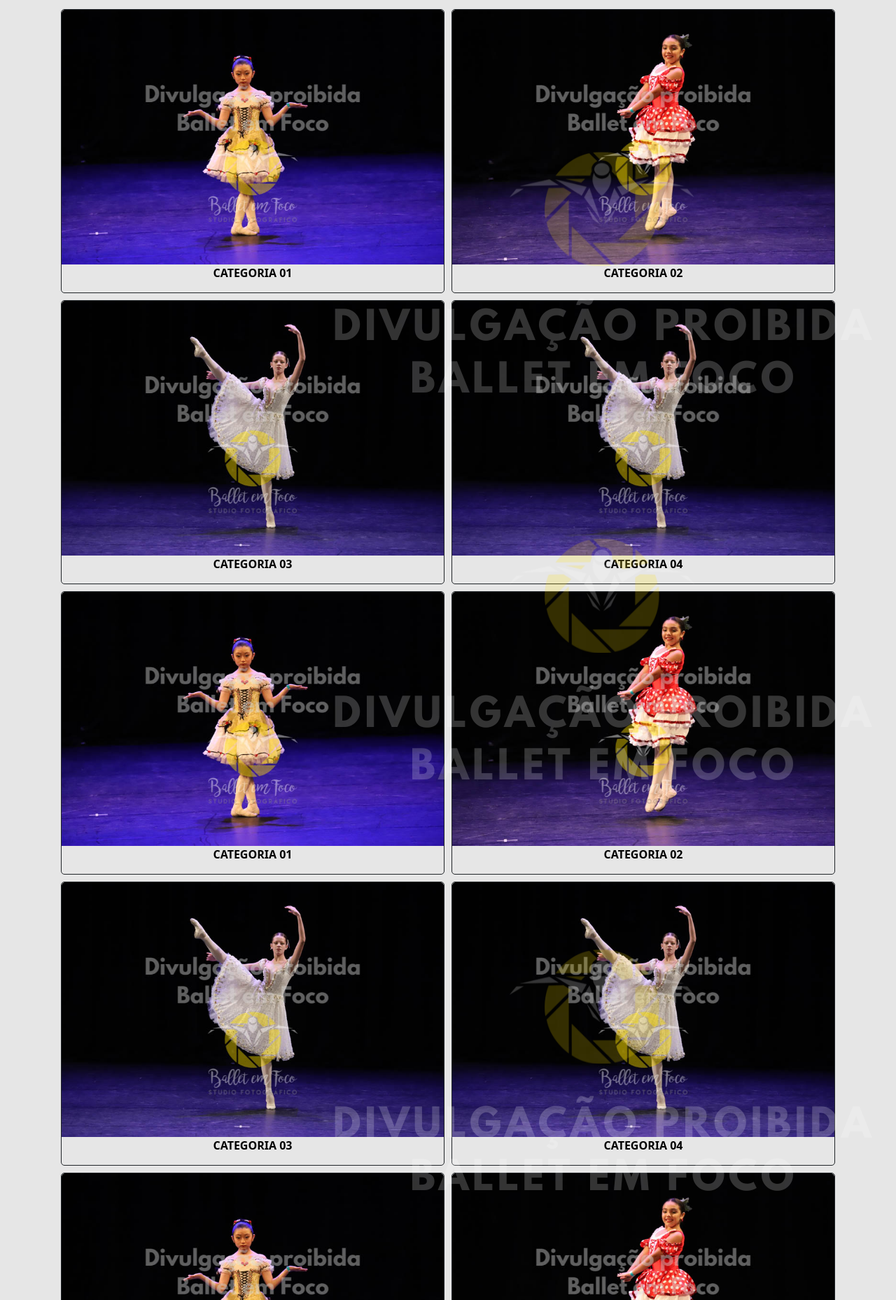
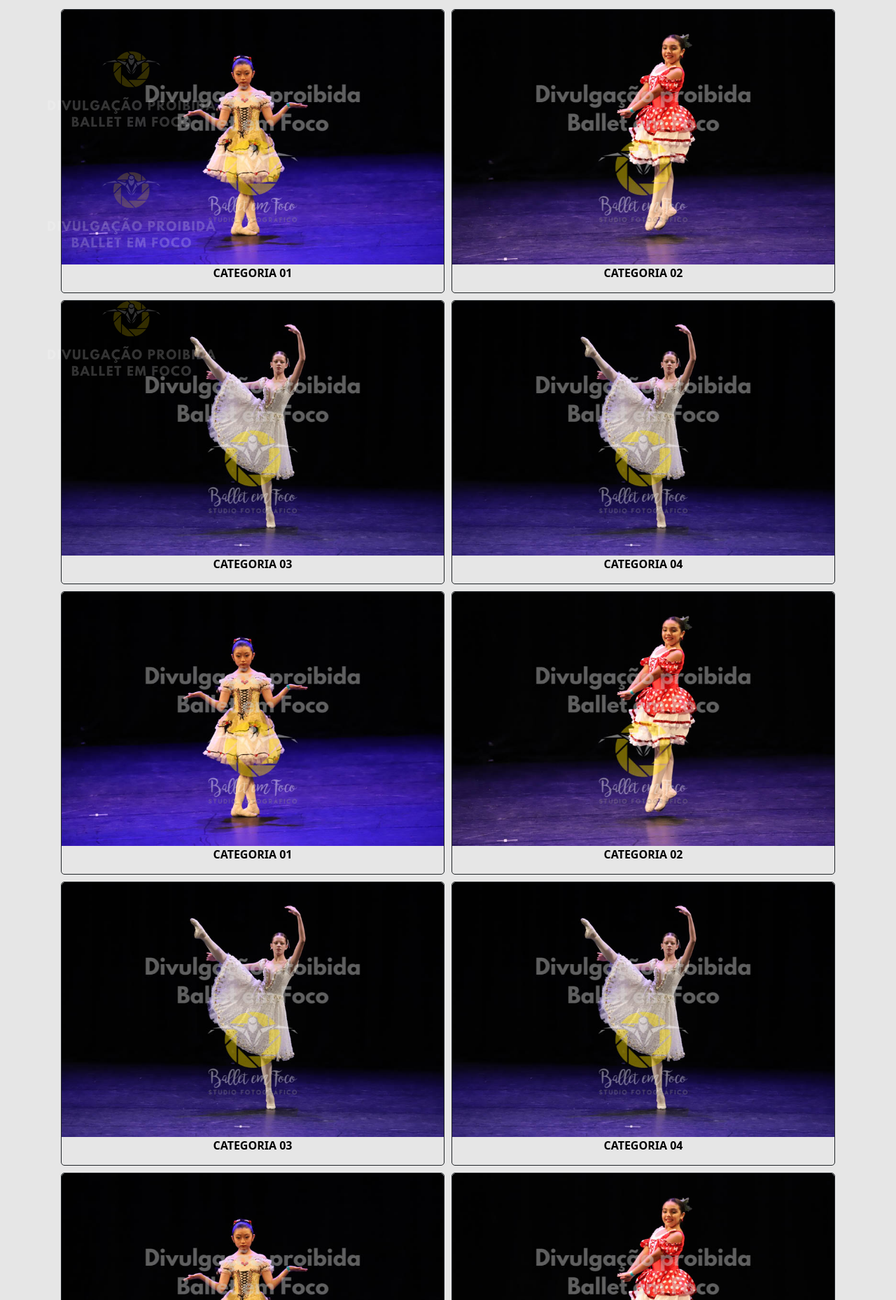
Before and after one commit to RafaelApfernandes97/leitor-de-fotos, a PHP site: page /index.html in a window 1280 px wide. Shown: the part 62-1920 px from the top of the page at 70% size. Run offline with PHP 8.4, Linux system fonts and the light colour scheme; some libraries are stand-ins or nearby versions.

Commit message:
14012332

```diff
--- a/css/style.css
+++ b/css/style.css
@@ -120,11 +120,11 @@ html, body {
 }
 
 body:before{
-    content: url('/img/DIVULGAÇÃO\ PROIBIDA\ BALLET\ EM\ FOCO.png');
+    content: url('/img/1.png');
 
     opacity: 0.4;
     position: fixed;
-    left: 25%;
+    left: %;
     z-index: 999;
   }
 
```
Also changed, not shown: img/1.png (added), img/2.png (added).
